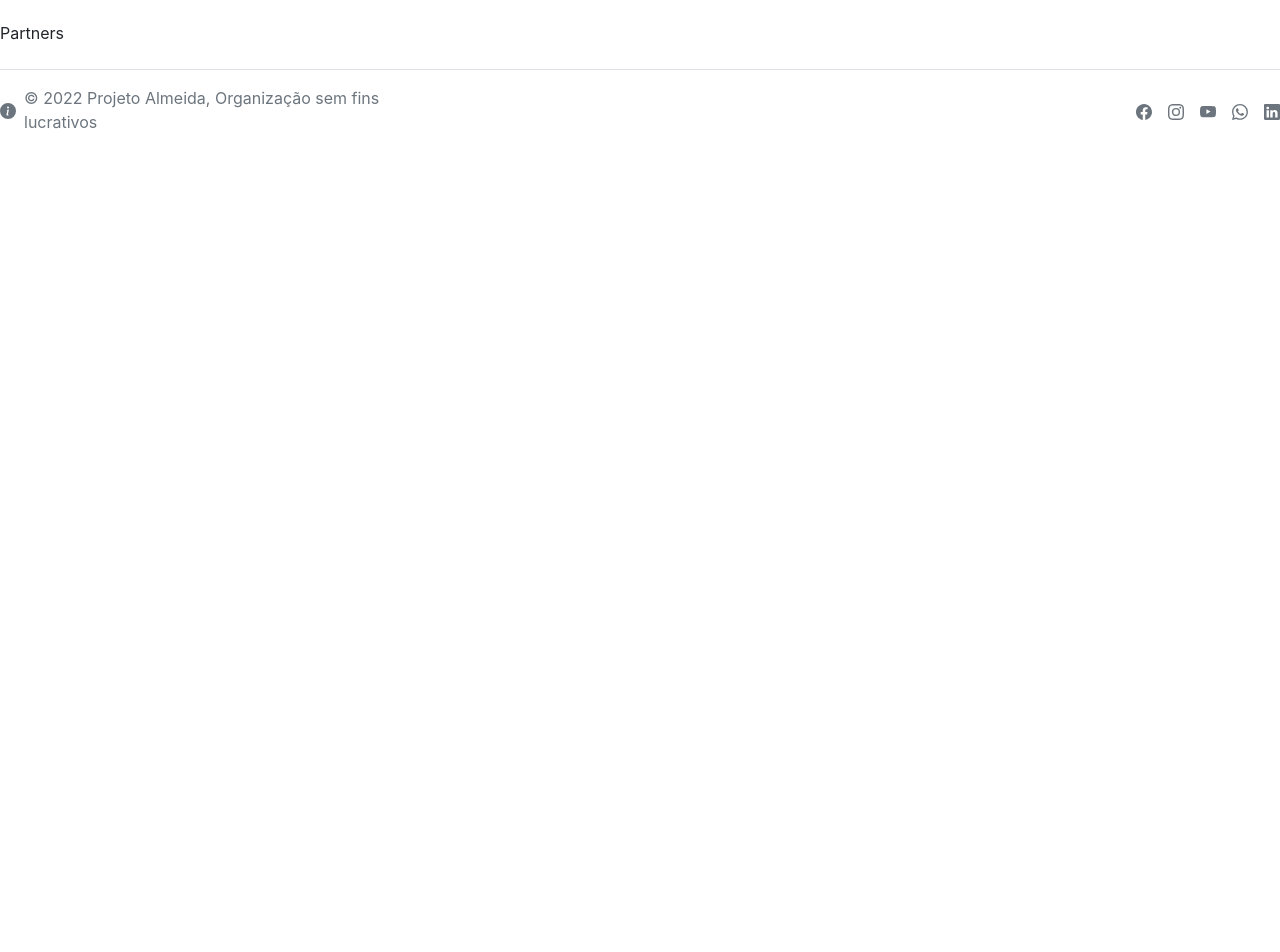
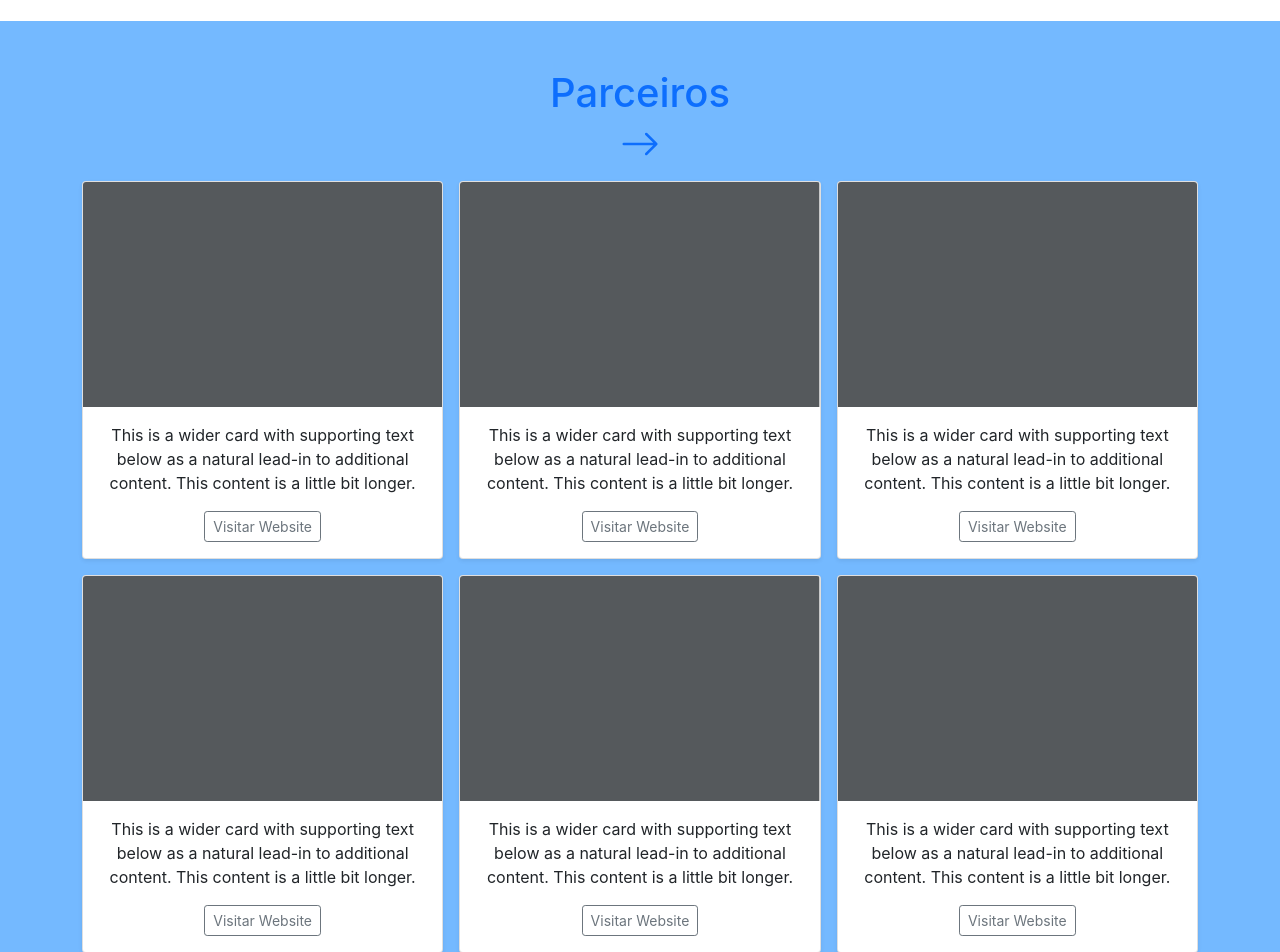
Before and after one commit to israelcena/ong-projeto-almeida, a Next.js app: page / in a window 1280 px wide. Shown: the part 1880-2832 px from the top of the page. Before the commit the page ends 2054 px from the top, so only its background shows below. Built offline with nearby package versions, Linux system fonts and the light colour scheme.

Commit message:
add partners

```diff
--- a/pages/components/Partners.jsx
+++ b/pages/components/Partners.jsx
@@ -1,5 +1,224 @@
+import { BsArrowRight } from "react-icons/bs";
+
 export default function Partners() {
-  return (
-    <section>Partners</section>
-  )
+	return (
+		<section
+			className="my-5 py-5 text-center"
+			style={{
+				backgroundColor: "#74b9ff",
+			}}
+		>
+			<div className="container">
+				<h1 className="text-primary mb-3">
+					Parceiros
+					<br />
+					<span>
+						<BsArrowRight />
+					</span>
+				</h1>
+				<div>
+					<div className="row row-cols-1 row-cols-sm-2 row-cols-md-3 g-3">
+						<div className="col">
+							<div className="card shadow-sm">
+								<svg
+									className="bd-placeholder-img card-img-top"
+									width="100%"
+									height="225"
+									xmlns="http://www.w3.org/2000/svg"
+									role="img"
+									aria-label="Placeholder: Thumbnail"
+									preserveAspectRatio="xMidYMid slice"
+									focusable="false"
+								>
+									<title>Placeholder</title>
+									<rect width="100%" height="100%" fill="#55595c"></rect>
+								</svg>
+								<div className="card-body">
+									<p className="card-text">
+										This is a wider card with supporting text below as a natural
+										lead-in to additional content. This content is a little bit
+										longer.
+									</p>
+									<div>
+										<button
+											type="button"
+											className="btn btn-sm btn-outline-secondary"
+										>
+											Visitar Website
+										</button>
+									</div>
+								</div>
+							</div>
+						</div>
+						<div className="col">
+							<div className="card shadow-sm">
+								<svg
+									className="bd-placeholder-img card-img-top"
+									width="100%"
+									height="225"
+									xmlns="http://www.w3.org/2000/svg"
+									role="img"
+									aria-label="Placeholder: Thumbnail"
+									preserveAspectRatio="xMidYMid slice"
+									focusable="false"
+								>
+									<title>Placeholder</title>
+									<rect width="100%" height="100%" fill="#55595c"></rect>
+								</svg>
+
+								<div className="card-body">
+									<p className="card-text">
+										This is a wider card with supporting text below as a natural
+										lead-in to additional content. This content is a little bit
+										longer.
+									</p>
+									<div>
+										<button
+											type="button"
+											className="btn btn-sm btn-outline-secondary"
+										>
+											Visitar Website
+										</button>
+									</div>
+								</div>
+							</div>
+						</div>
+						<div className="col">
+							<div className="card shadow-sm">
+								<svg
+									className="bd-placeholder-img card-img-top"
+									width="100%"
+									height="225"
+									xmlns="http://www.w3.org/2000/svg"
+									role="img"
+									aria-label="Placeholder: Thumbnail"
+									preserveAspectRatio="xMidYMid slice"
+									focusable="false"
+								>
+									<title>Placeholder</title>
+									<rect width="100%" height="100%" fill="#55595c"></rect>
+								</svg>
+
+								<div className="card-body">
+									<p className="card-text">
+										This is a wider card with supporting text below as a natural
+										lead-in to additional content. This content is a little bit
+										longer.
+									</p>
+									<div>
+										<button
+											type="button"
+											className="btn btn-sm btn-outline-secondary"
+										>
+											Visitar Website
+										</button>
+									</div>
+								</div>
+							</div>
+						</div>
+
+						<div className="col">
+							<div className="card shadow-sm">
+								<svg
+									className="bd-placeholder-img card-img-top"
+									width="100%"
+									height="225"
+									xmlns="http://www.w3.org/2000/svg"
+									role="img"
+									aria-label="Placeholder: Thumbnail"
+									preserveAspectRatio="xMidYMid slice"
+									focusable="false"
+								>
+									<title>Placeholder</title>
+									<rect width="100%" height="100%" fill="#55595c"></rect>
+								</svg>
+
+								<div className="card-body">
+									<p className="card-text">
+										This is a wider card with supporting text below as a natural
+										lead-in to additional content. This content is a little bit
+										longer.
+									</p>
+									<div>
+										<button
+											type="button"
+											className="btn btn-sm btn-outline-secondary"
+										>
+											Visitar Website
+										</button>
+									</div>
+								</div>
+							</div>
+						</div>
+						<div className="col">
+							<div className="card shadow-sm">
+								<svg
+									className="bd-placeholder-img card-img-top"
+									width="100%"
+									height="225"
+									xmlns="http://www.w3.org/2000/svg"
+									role="img"
+									aria-label="Placeholder: Thumbnail"
+									preserveAspectRatio="xMidYMid slice"
+									focusable="false"
+								>
+									<title>Placeholder</title>
+									<rect width="100%" height="100%" fill="#55595c"></rect>
+								</svg>
+
+								<div className="card-body">
+									<p className="card-text">
+										This is a wider card with supporting text below as a natural
+										lead-in to additional content. This content is a little bit
+										longer.
+									</p>
+									<div className="d-fle m-autox justify-content-between align-items-center">
+										<button
+											type="button"
+											className="btn btn-sm btn-outline-secondary"
+										>
+											Visitar Website
+										</button>
+									</div>
+								</div>
+							</div>
+						</div>
+						<div className="col">
+							<div className="card shadow-sm">
+								<svg
+									className="bd-placeholder-img card-img-top"
+									width="100%"
+									height="225"
+									xmlns="http://www.w3.org/2000/svg"
+									role="img"
+									aria-label="Placeholder: Thumbnail"
+									preserveAspectRatio="xMidYMid slice"
+									focusable="false"
+								>
+									<title>Placeholder</title>
+									<rect width="100%" height="100%" fill="#55595c"></rect>
+								</svg>
+
+								<div className="card-body">
+									<p className="card-text">
+										This is a wider card with supporting text below as a natural
+										lead-in to additional content. This content is a little bit
+										longer.
+									</p>
+									<div>
+										<button
+											type="button"
+											className="btn btn-sm btn-outline-secondary"
+										>
+											Visitar Website
+										</button>
+									</div>
+								</div>
+							</div>
+						</div>
+					</div>
+				</div>
+			</div>
+		</section>
+	);
 }
```
